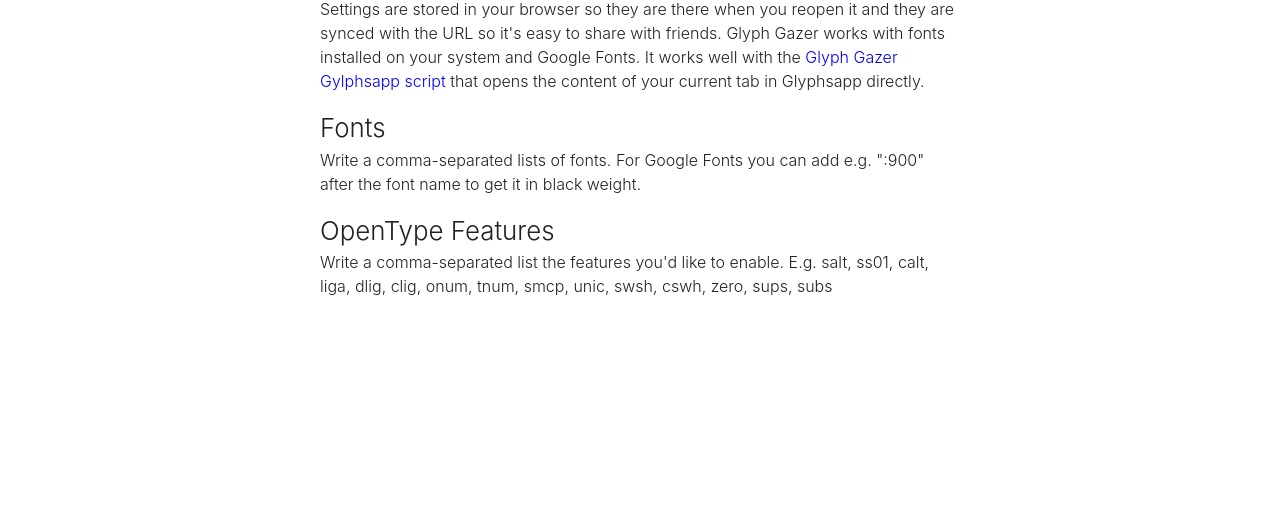
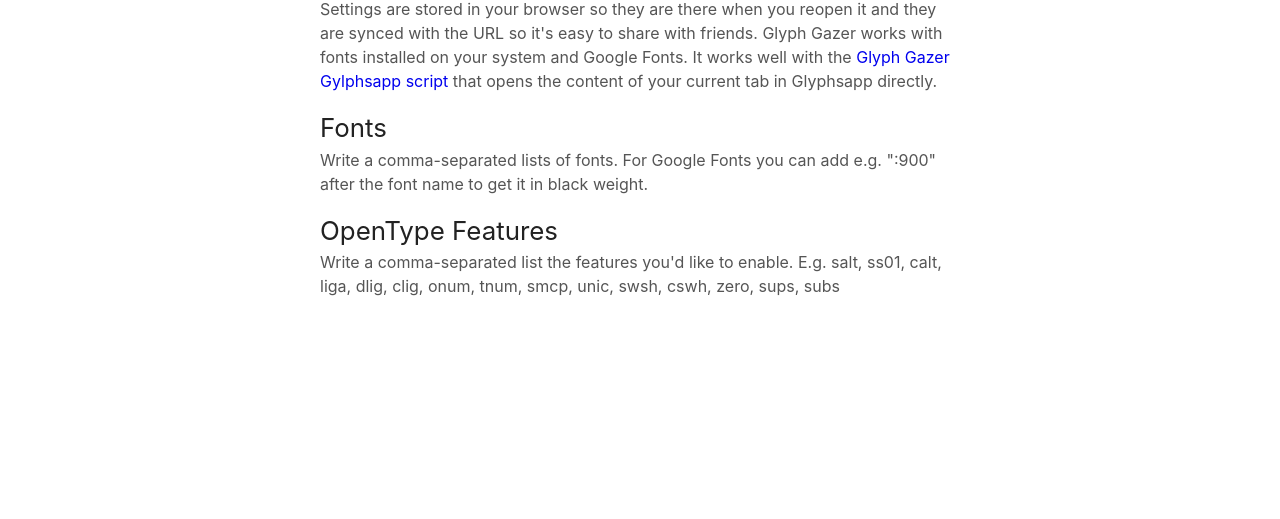
Before and after one commit to TypeResources/typeresources.github.io, a website: page glyph-gazer/index.html in a window 1280 px wide. Shown: the part 281-800 px from the top of the page. Drawn offline with nearby package versions, Linux system fonts and the light colour scheme; a script that the page names is missing.

Commit message:
Change body weight + paragraph color compensation

```diff
--- a/glyph-gazer/src/styles/main.scss
+++ b/glyph-gazer/src/styles/main.scss
@@ -4,10 +4,12 @@
 $color-grey: #f3f3f1;
 $color-body: #222;
 $color-metric-line: rgba($color-body, .2);
+$color-paragraph: lighten($color-body, 20%);;
 $black: #000;
 $white: #fff;
 $padding-default: 1rem;
 $heading-scale: 1.618;
+$body-weight: 400;
 
 * {
   box-sizing: border-box;
@@ -22,7 +24,7 @@
 body {
   color: $color-body;
   font-family: $sans-serif;
-  font-weight: 300;
+  font-weight: $body-weight;
   padding: calc(5vh + 4rem) $padding-default 5vh;
 }
 
@@ -60,6 +62,10 @@
 
 a {
   text-decoration: none;
+}
+
+p{
+  color: $color-paragraph;
 }
 
 .icon {
```
Also changed, not shown: glyph-gazer/dist/main.css.
